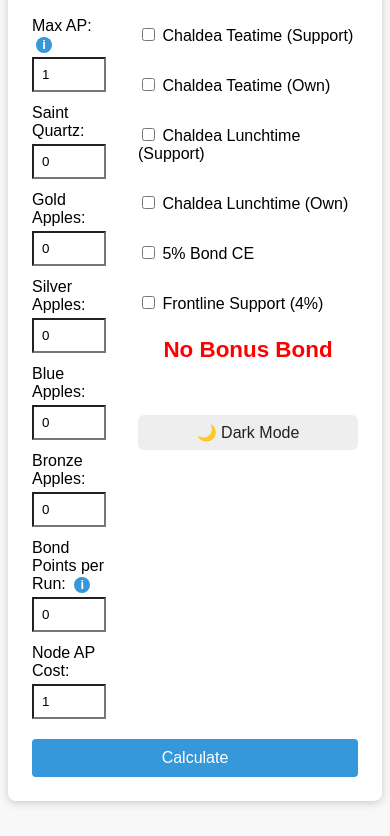
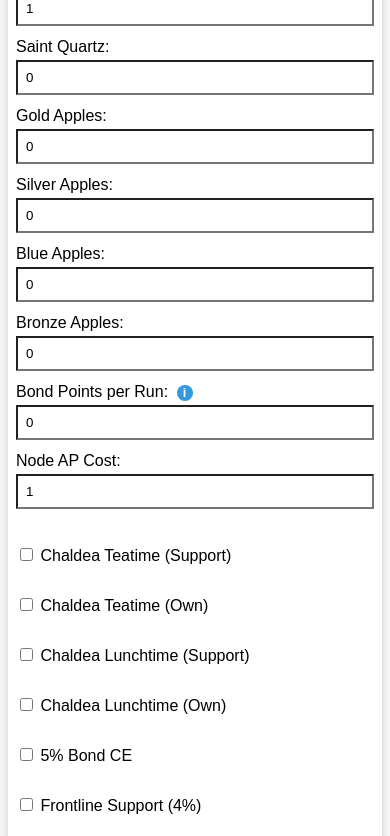
Before and after one commit to UniDra0318/FGO-Total-Node-Bond-Calculator, a plain HTML site: page index.html in a window 390 px wide. Shown: the part 127-963 px from the top of the page. Drawn offline with Linux system fonts and the light colour scheme.

Commit message:
Update index.html
Updated mobile view

```diff
--- a/index.html
+++ b/index.html
@@ -3,9 +3,10 @@
 <head>
     <meta charset="UTF-8">
     <title>Total Bond Calculator</title>
+    <meta name="viewport" content="width=device-width, initial-scale=1">
     <style>
-    body { font-family: Arial, sans-serif; background: #f8f8f8; }
-    .container { max-width: 400px; margin: 40px auto; background: #fff; padding: 24px; border-radius: 8px; box-shadow: 0 2px 8px #ccc; }
+    body { font-family: Arial, sans-serif; background: #f8f8f8; margin:0; }
+    .container { max-width: 500px; margin: 24px auto; background: #fff; padding: 16px; border-radius: 8px; box-shadow: 0 2px 8px #ccc; }
     h2 { text-align: center; }
     label { display: block; margin-top: 12px; }
     input[type="number"] {
@@ -13,17 +14,24 @@
         padding: 8px;
         margin-top: 4px;
         box-sizing: border-box;
-        appearance: textfield;           /* Standard property */
-        -webkit-appearance: none;        /* Chrome, Safari, Edge */
-        -moz-appearance: textfield;      /* Firefox */
+        appearance: textfield;
+        -webkit-appearance: none;
+        -moz-appearance: textfield;
     }
     button { margin-top: 20px; width: 100%; padding: 10px; background: #3498db; color: #fff; border: none; border-radius: 4px; font-size: 16px; cursor: pointer; }
-    .result { margin-top: 24px; padding: 12px; background: #eaf6ff; border-radius: 4px; text-align: center; }
-
+    .result { margin-top: 24px; padding: 12px; background: #eaf6ff; border-radius: 4px; text-align: center; word-break: break-word; }
     input[type=number]::-webkit-inner-spin-button,
     input[type=number]::-webkit-outer-spin-button {
         -webkit-appearance: none;
         margin: 0;
+    }
+    .flex-wrap { display: flex; gap: 24px; flex-wrap: wrap; }
+    .inputs-col { flex: 1 1 220px; min-width: 220px; }
+    .checkboxes-col { flex: 1 1 180px; min-width: 180px; margin-top:8px; }
+    @media (max-width: 700px) {
+        .container { max-width: 98vw; margin: 8px; padding: 8px; }
+        .flex-wrap { flex-direction: column; gap: 0; }
+        .checkboxes-col { margin-top: 24px; }
     }
     </style>
 </head>
@@ -31,9 +39,9 @@
     <div class="container">
     <h2>Total Bond Calculator</h2>
     <form id="bondForm">
-        <div style="display:flex; gap:32px;">
+        <div class="flex-wrap">
             <!-- Inputs Column -->
-            <div style="flex:1;">
+            <div class="inputs-col">
                 <label for="max_ap">
                     Max AP:
                     <span style="cursor:pointer; position:relative;">
@@ -89,7 +97,7 @@
                                 line-height:16px;
                                 margin-left:4px;
                             "
-                            title="Bond Points per Run is the total bond points you get per quest clear, excluding bonuses."
+                            title="Bond Points per Run is the total bond points you get per quest clear, including all bonuses."
                         >i</span>
                     </span>
                 </label>
@@ -99,7 +107,7 @@
                 <input type="number" id="cost" required min="1" value="1">
             </div>
             <!-- Checkboxes Column -->
-            <div style="flex:0 0 220px; margin-top:8px;">
+            <div class="checkboxes-col">
                 <label><input type="checkbox" id="teatime_support"> Chaldea Teatime (Support)</label><br>
                 <label><input type="checkbox" id="teatime_own"> Chaldea Teatime (Own)</label><br>
                 <label><input type="checkbox" id="lunchtime_support"> Chaldea Lunchtime (Support)</label><br>
```
